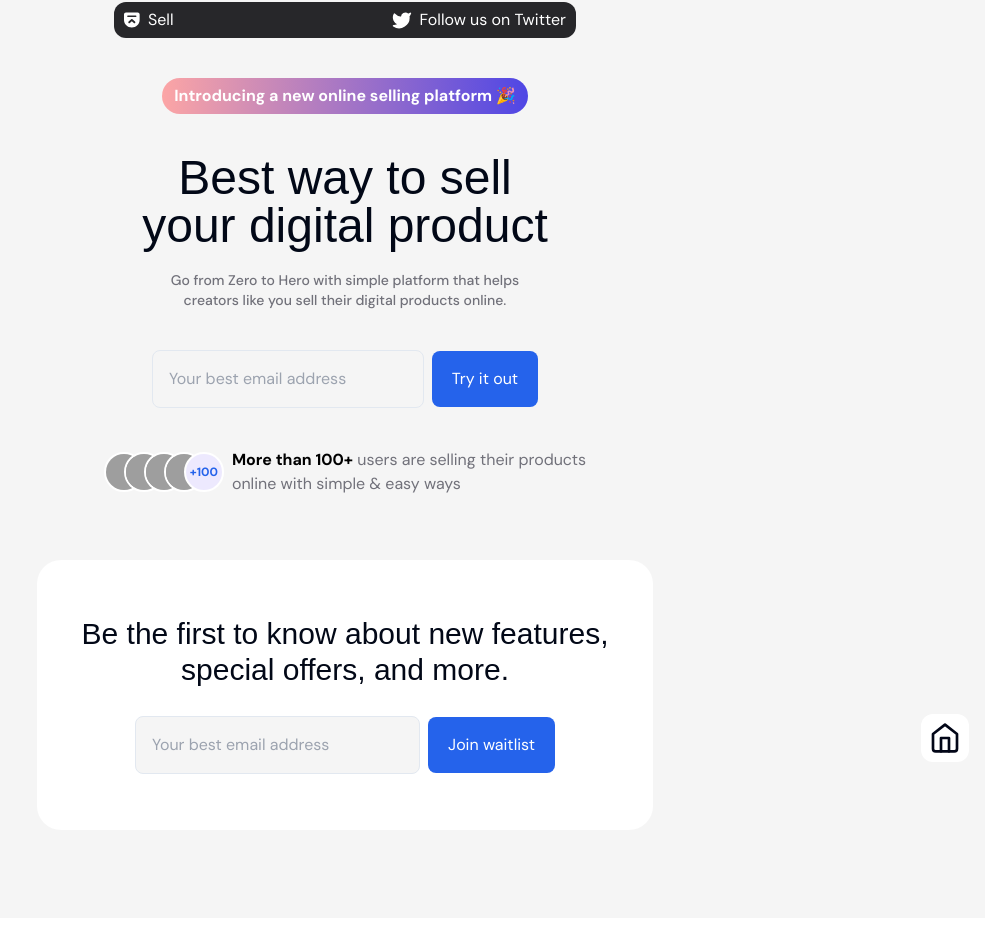
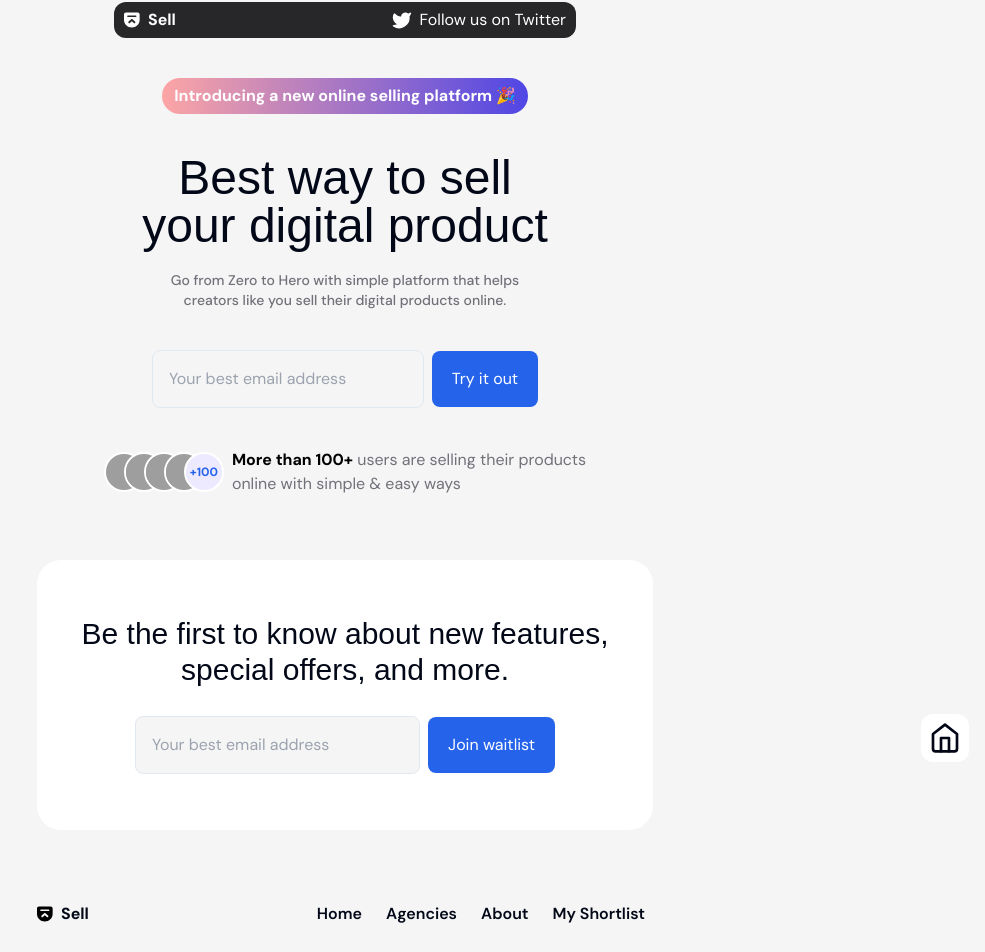
Before and after one commit to baptistelechat/spikes-challenges, a Next.js app: page /sell in a window 1280 px wide. Shown: the part 22-974 px from the top of the page, without its empty margins (295-1280 px from the left). Before the commit the page ends 940 px from the top, so only its background shows below. Built offline with nearby package versions, Linux system fonts and the light colour scheme; grey boxes are pictures that could not be loaded; a web font is replaced by a local one.

Commit message:
✨ (Footer) - Reproduce the Footer section

```diff
--- a/src/app/sell/page.tsx
+++ b/src/app/sell/page.tsx
@@ -1,5 +1,6 @@
 import GoHomeButton from "@/components/GoHomeButton";
 import CTA from "@/components/projects/sell/sections/CTA";
+import Footer from "@/components/projects/sell/sections/Footer";
 import Header from "@/components/projects/sell/sections/Header";
 import Hero from "@/components/projects/sell/sections/Hero";
 import { dmSans } from "@/lib/constants/fonts";
@@ -18,6 +19,7 @@ const Page = () => (
       <Header />
       <Hero />
       <CTA />
+      <Footer />
     </div>
     <GoHomeButton />
   </div>
--- /dev/null
+++ b/src/components/projects/sell/sections/Footer.tsx
@@ -0,0 +1,33 @@
+import Image from "next/image";
+import logo from "../../../../assets/sell/logo.svg";
+
+const Footer = () => {
+  const footerLinks = ["Home", "Agencies", "About", "My Shortlist"];
+
+  return (
+    <div className="flex h-fit w-full justify-between">
+      <div className="flex items-center justify-center gap-2 font-bold">
+        <Image
+          src={logo}
+          height={16}
+          width={16}
+          alt="sell logo"
+          className="invert"
+        />
+        Sell
+      </div>
+      <div className="flex items-center justify-center gap-2">
+        {footerLinks.map((link) => (
+          <p
+            key={link}
+            className="p-2 font-semibold  hover:cursor-pointer hover:underline"
+          >
+            {link}
+          </p>
+        ))}
+      </div>
+    </div>
+  );
+};
+
+export default Footer;
--- a/src/components/projects/sell/sections/Header.tsx
+++ b/src/components/projects/sell/sections/Header.tsx
@@ -4,10 +4,8 @@ import logo from "../../../../assets/sell/logo.svg";
 
 const Header = () => {
   return (
-    <div
-      className="flex h-fit w-3/4 justify-between rounded-xl bg-zinc-800 px-2.5 py-1.5 text-white"
-    >
-      <div className="flex items-center justify-center gap-2">
+    <div className="flex h-fit w-3/4 justify-between rounded-xl bg-zinc-800 px-2.5 py-1.5 text-white">
+      <div className="flex items-center justify-center gap-2 font-bold">
         <Image src={logo} height={16} width={16} alt="sell logo" />
         Sell
       </div>
```
